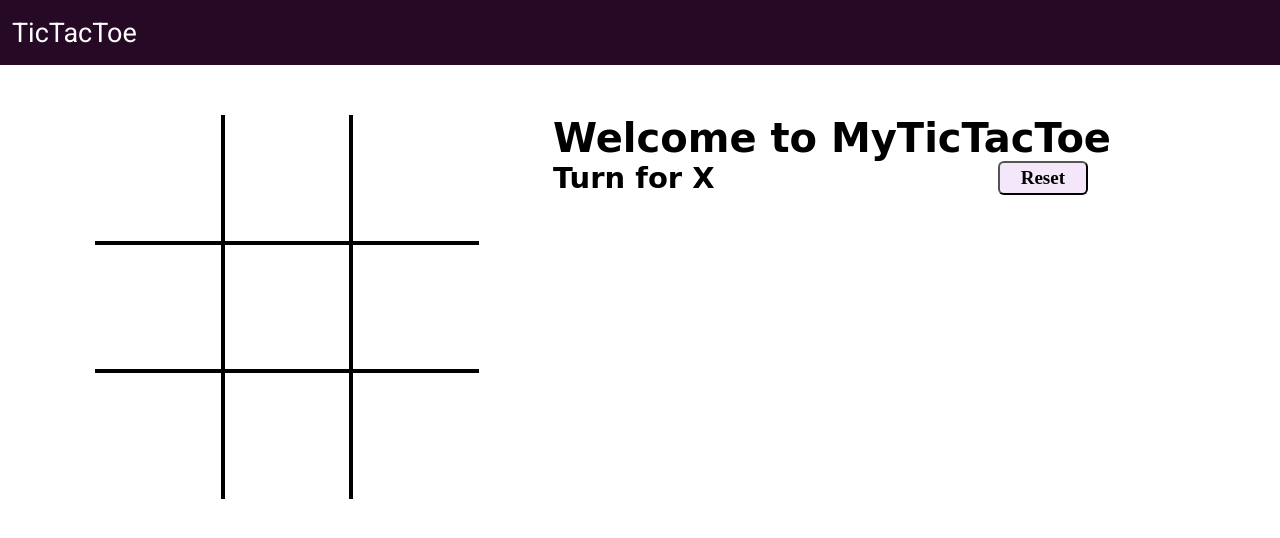
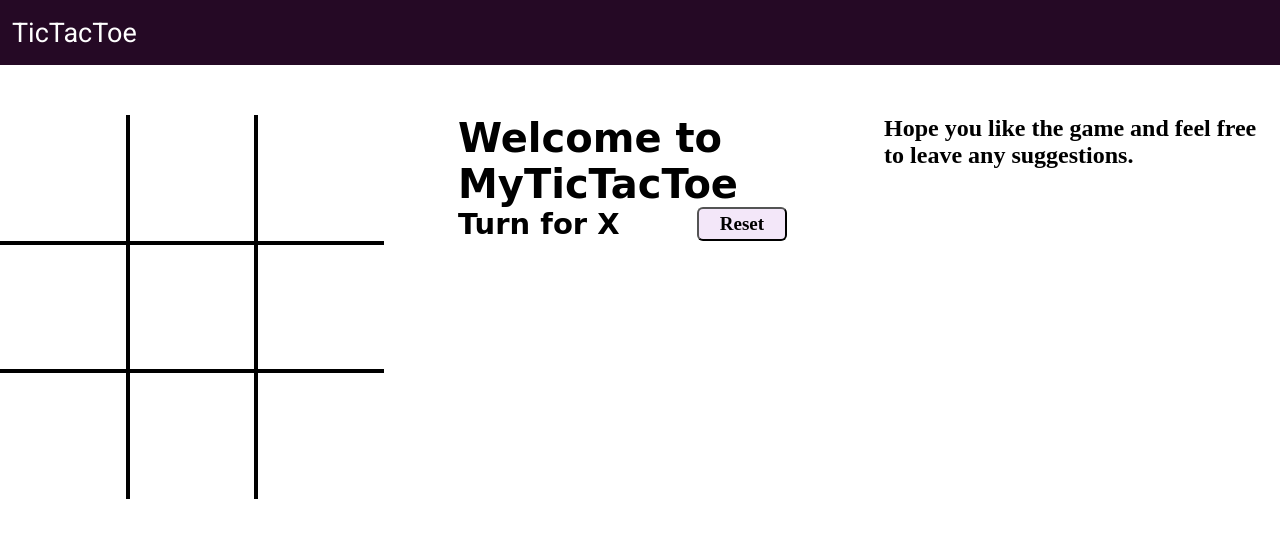
Before and after one commit to Aayush0810/Tic-Tac-Toe, a plain HTML site: page index.html in a window 1280 px wide. Drawn offline with Linux system fonts and the light colour scheme; a web font is replaced by a local one.

Commit message:
New Feature

```diff
--- a/index.html
+++ b/index.html
@@ -39,6 +39,7 @@
         </div>
       </div>
     <!-- </div> -->
+    <h2>Hope you like the game and feel free to leave any suggestions. </h2>
     <script src="index.js"></script>
   </body>
 </html>
```
